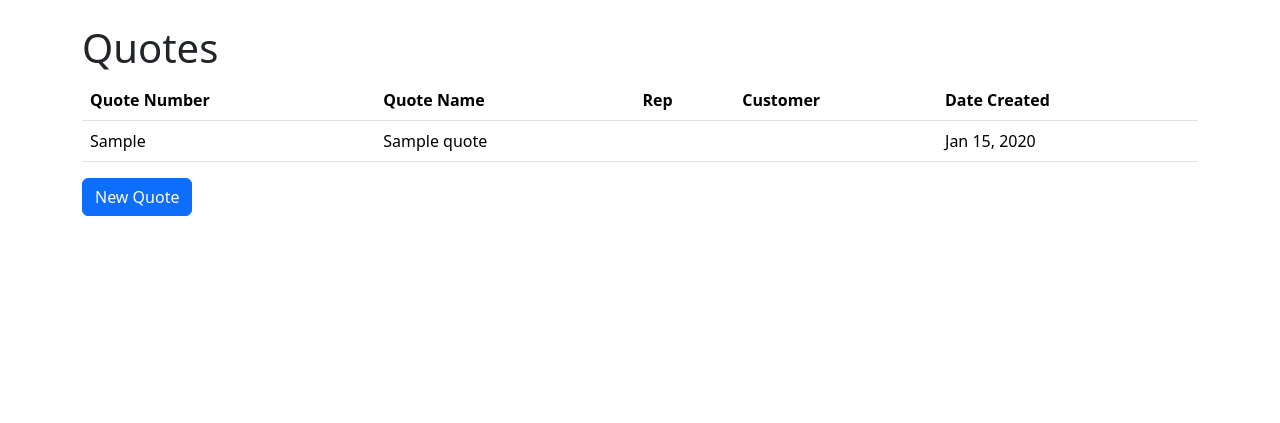
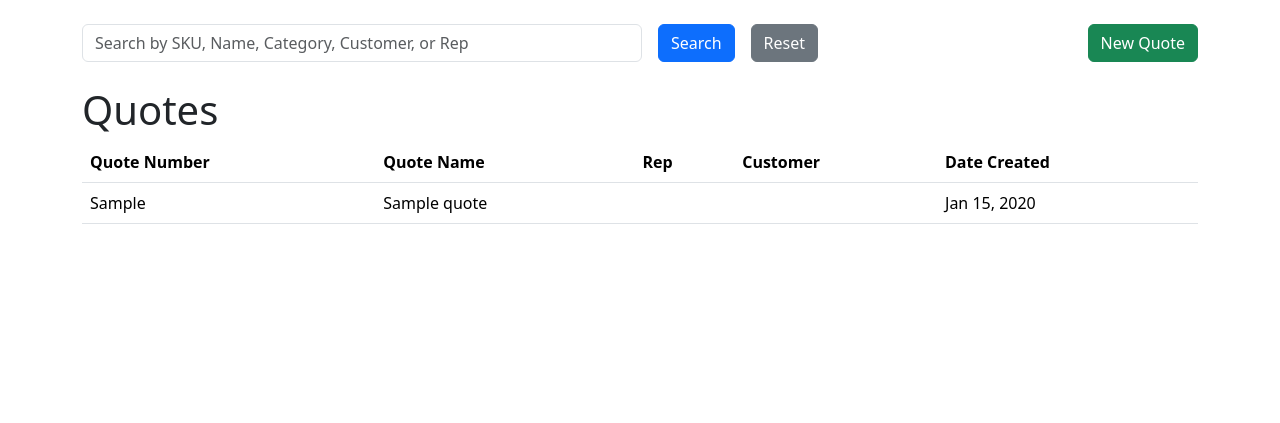
Before and after one commit to alexkharrod/django_ptool, a Django app: page /quotes/quotes/ in a window 1280 px wide. Shown: the part 56-479 px from the top of the page. Run offline with Django 4.2, Linux system fonts and the light colour scheme; tables that the repository leaves empty hold one stand-in row (values such as "Sample post"); some libraries are stand-ins or nearby versions.

Commit message:
Add Quote Search and fix base product button

```diff
--- a/quotes/templates/quotes.html
+++ b/quotes/templates/quotes.html
@@ -2,7 +2,25 @@
 {% block title %}Quotes{% endblock %}
 
 {% block content %}
-
+<!-- Search and Filter Section -->
+<div class="row mb-4">
+  <div class="col-md-8">
+      <form method="get" class="d-flex gap-3">
+          <div class="flex-grow-1">
+              <input type="text"
+                     name="search"
+                     class="form-control"
+                     placeholder="Search by SKU, Name, Category, Customer, or Rep"
+                     value="{{ request.GET.search }}">
+          </div>
+          <button type="submit" class="btn btn-primary">Search</button>
+          <a href="{% url 'quotes' %}" class="btn btn-secondary">Reset</a>
+      </form>
+  </div>
+  <div class="col-md-4 text-end">
+      <a href="{% url 'create_quote' %}" class="btn btn-success">New Quote</a>
+  </div>
+</div>
 <h1>Quotes</h1><table class="table">
     <thead>
       <tr>
@@ -30,5 +48,5 @@
 
     </tbody>
   </table>
-  <a href="{%url 'create_quote' %}" class="btn btn-primary me-2">New Quote</a>
+
 {% endblock %}
--- a/quotes/views.py
+++ b/quotes/views.py
@@ -6,6 +6,7 @@ from pathlib import Path
 from django.conf import settings
 from django.contrib import messages
 from django.core.paginator import Paginator
+from django.db.models import Q
 from django.http import HttpResponse
 from django.shortcuts import redirect, render
 from django.template.loader import render_to_string
@@ -29,14 +30,32 @@ def view_quote(request, pk):
 
 
 def quotes(request):
-    quotes = Quote.objects.all().order_by("-date_created")
-    paginator = Paginator(quotes, 25)
+    # get the search query from the GET parameters
+    search_query = request.GET.get("search", "")
 
+    # Start with all quotes
+    queryset = Quote.objects.all()
+
+    # Apply search if there is a search query
+    if search_query:
+        queryset = queryset.filter(
+            Q(quote_num__icontains=search_query)
+            | Q(name__icontains=search_query)
+            | Q(category__icontains=search_query)
+            | Q(customer_name__icontains=search_query)
+            | Q(sales_rep__icontains=search_query)
+        )
+    queryset = queryset.order_by("quote_num")
+    paginator = Paginator(queryset, 25)
     # Get the page number from the request
     page_number = request.GET.get("page")
     page_obj = paginator.get_page(page_number)
+    context = {
+        "quotes": queryset,
+        "search_query": search_query,
+    }
 
-    return render(request, "quotes.html", {"quotes": quotes})
+    return render(request, "quotes.html", context)
 
 
 def create_quote(request):
--- a/templates/base.html
+++ b/templates/base.html
@@ -26,7 +26,7 @@
                         </a>
                     </li>
                     <li class="nav-item">
-                        <a class="nav-link" href="#">
+                        <a class="nav-link" href="{% url 'products' %}">
                             <i class="bi bi-box-seam me-1"></i>Products
                         </a>
                     </li>
```
